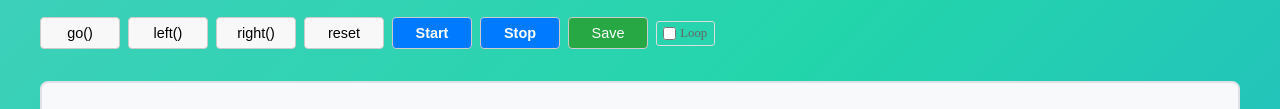
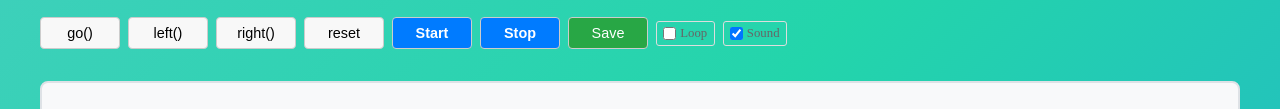
Before and after one commit to NoNotNow/lauff, a website with bundled scripts: page index.html in a window 1280 px wide. Shown: the part 575-684 px from the top of the page. Built offline with nearby package versions, Linux system fonts and the light colour scheme.

Commit message:
Add sound checkbox control

```diff
--- a/index.html
+++ b/index.html
@@ -103,6 +103,10 @@
               <input type="checkbox" id="loopCheckbox">
               Loop
             </label>
+            <label class="loop-control">
+              <input type="checkbox" id="soundCheckbox" checked>
+              Sound
+            </label>
           </div>
         </div>
         <div class="instructions">
```
